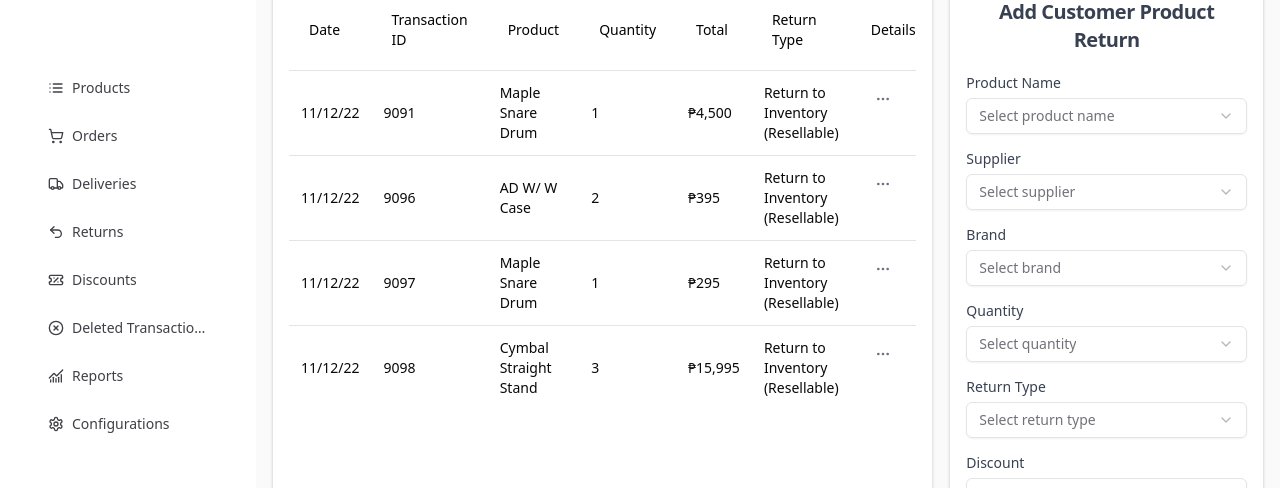
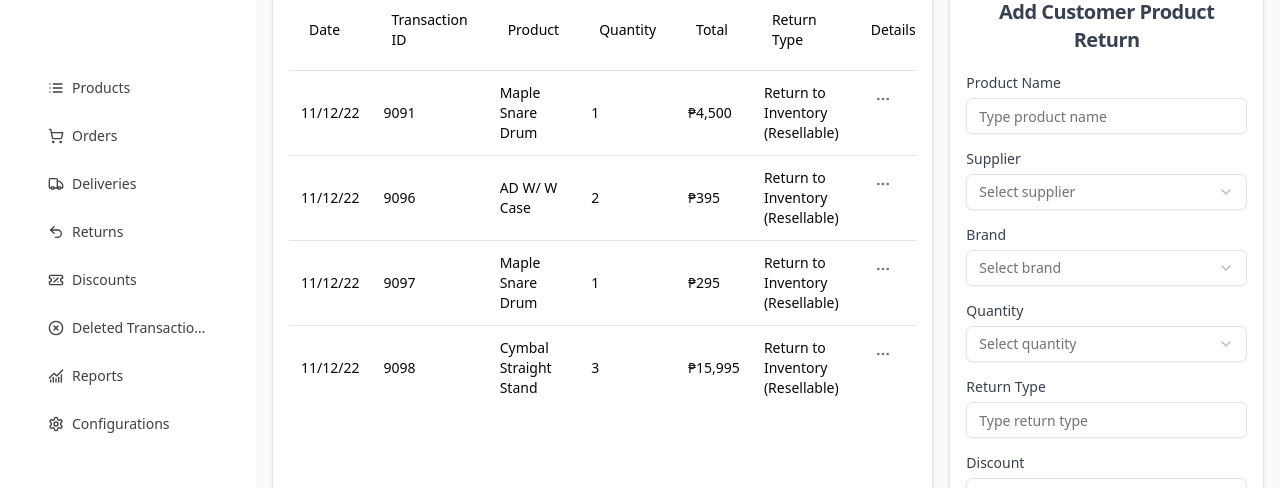
Before and after one commit to abbypagtalunan/MusicWorld-IMSv.1, a Next.js app in the folder client/: page /admin/returns in a window 1280 px wide. Shown: the part 167-655 px from the top of the page. Built offline with nearby package versions, Linux system fonts and the light colour scheme.

Commit message:
Typable Product Name & Return Type

```diff
--- a/client/src/app/admin/returns/page.js
+++ b/client/src/app/admin/returns/page.js
@@ -65,6 +65,13 @@ export default function ReturnsPage() {
   const [filteredSupplierReturns, setFilteredSupplierReturns] = useState([]);
   const [selectedFilter] = useState("All");
   const [ , setActiveTab] = useState("customer");
+  const [productName, setProductName] = useState("");
+  const [returnType, setReturnType] = useState("");
+  const [supplier, setSupplier] = useState("");
+  const [brand, setBrand] = useState("");
+  const [quantity, setQuantity] = useState("");
+  const [discount, setDiscount] = useState("");
+  const [price, setPrice] = useState("");
 
   // Process and merge data from transactions and products tables for customer returns
   useEffect(() => {
@@ -321,18 +328,18 @@ useEffect(() => {
                   </CardHeader>
                   <CardContent className="p-4 flex flex-col flex-1 justify-between">
                     <div className="space-y-3">
-                      <div>
-                        <Label htmlFor="productName">Product Name</Label>
-                        <Select>
-                          <SelectTrigger id="productName" className="mt-1">
-                            <SelectValue placeholder="Select product name" />
-                          </SelectTrigger>
-                          <SelectContent>
-                            <SelectItem value="Product A">Product A</SelectItem>
-                            <SelectItem value="Product B">Product B</SelectItem>
-                          </SelectContent>
-                        </Select>
-                      </div>
+                    <div>
+                      <Label htmlFor="productName">Product Name</Label>
+                      <Input
+                        id="productName"
+                        type="text"
+                        placeholder="Type product name"
+                        value={productName}
+                        onChange={(e) => setProductName(e.target.value)}
+                        className="mt-1"
+                      />
+                    </div>
+
 
                       <div>
                         <Label htmlFor="supplier">Supplier</Label>
@@ -377,17 +384,14 @@ useEffect(() => {
 
                       <div>
                         <Label htmlFor="returnType">Return Type</Label>
-                        <Select>
-                          <SelectTrigger id="returnType" className="mt-1">
-                            <SelectValue placeholder="Select return type" />
-                          </SelectTrigger>
-                          <SelectContent>
-                            <SelectItem value="resellable">Return to Inventory (Resellable)</SelectItem>
-                            <SelectItem value="defective">Defective - Cannot Be Resold</SelectItem>
-                            <SelectItem value="repairable">Electronic Malfunction (Repairable)</SelectItem>
-                            <SelectItem value="cosmetic">Cosmetic Damage (Discounted Resale)</SelectItem>
-                          </SelectContent>
-                        </Select>
+                        <Input
+                          id="returnType"
+                          type="text"
+                          placeholder="Type return type"
+                          value={returnType}
+                          onChange={(e) => setReturnType(e.target.value)}
+                          className="mt-1"
+                        />
                       </div>
 
                       <div>
```
